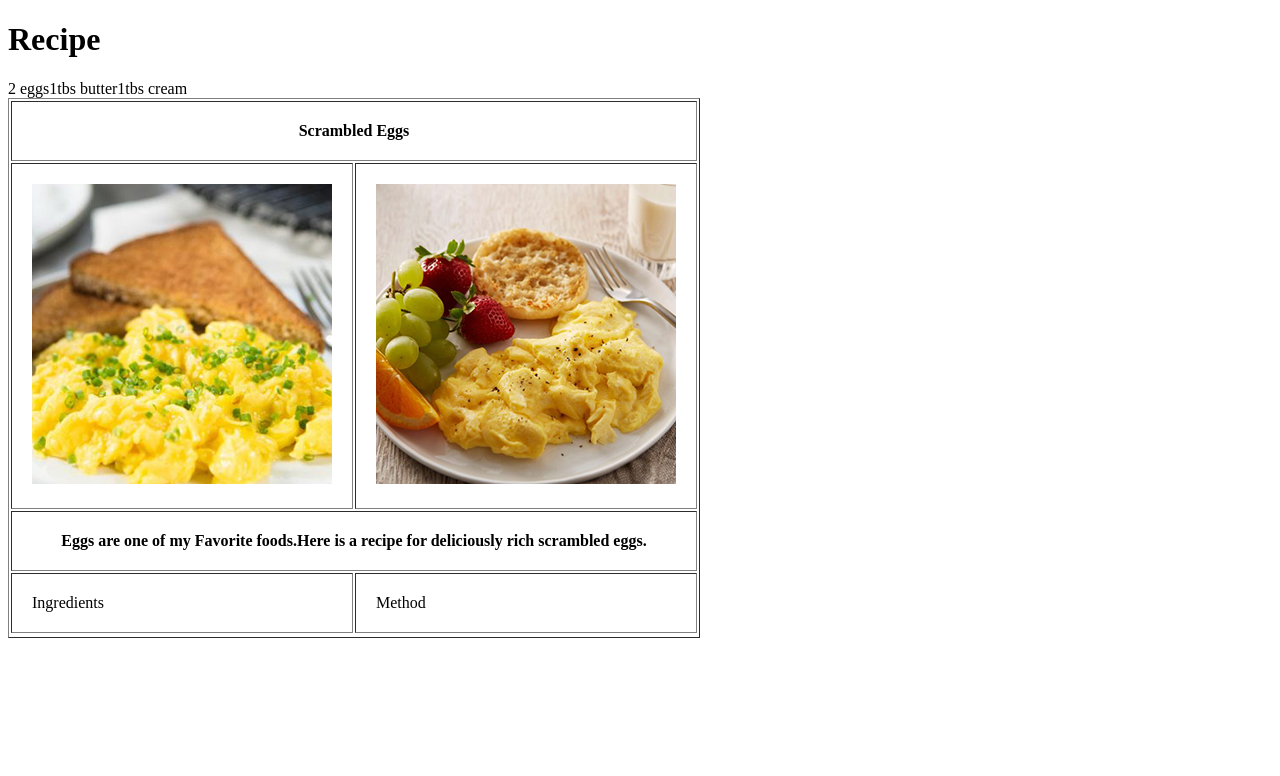
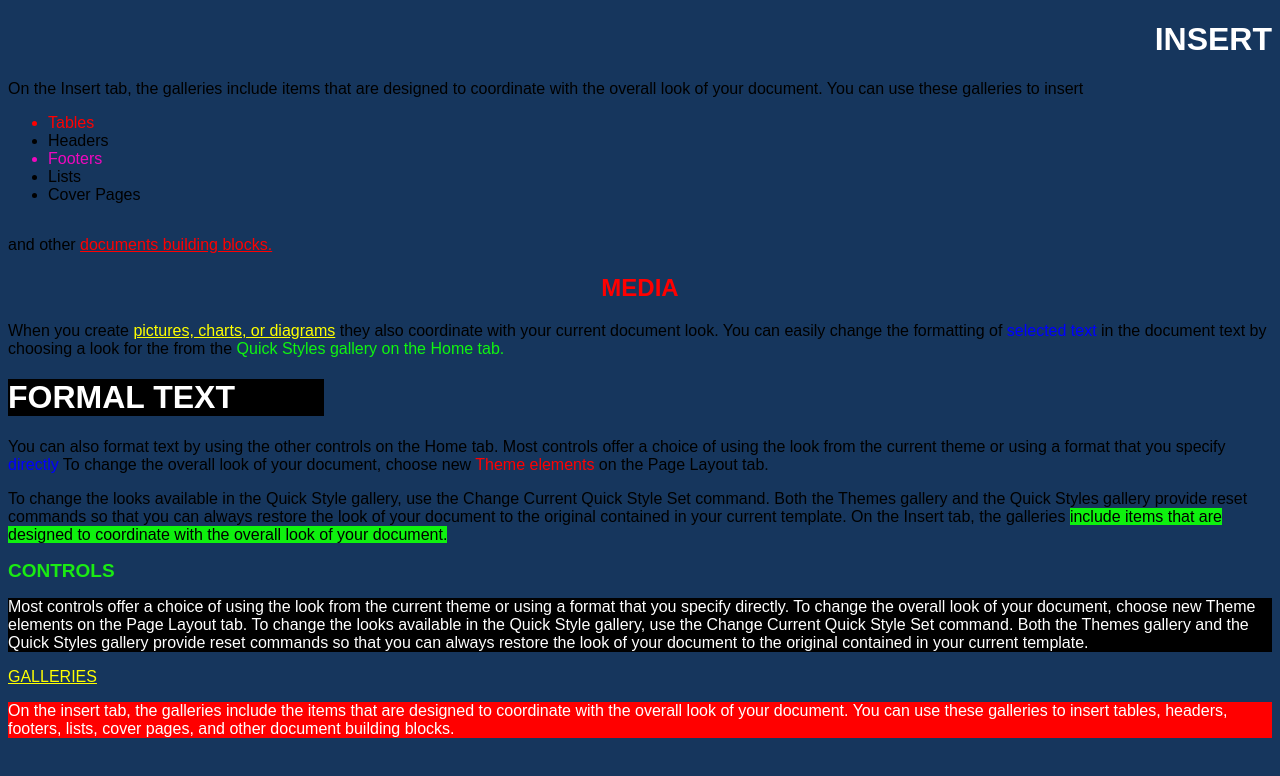
Before and after one commit to jtgalicia/jtgalicia.github.io, a plain HTML site: page activity/index.html in a window 1280 px wide. Drawn offline with Linux system fonts and the light colour scheme.

Commit message:
Add files via upload

```diff
--- a/activity/index.html
+++ b/activity/index.html
@@ -3,33 +3,49 @@
 <head>
     <meta charset="UTF-8">
     <meta name="viewport" content="width=device-width, initial-scale=1.0">
-    <title>Activity</title>
-
+    <title>activity</title>
+    <link rel="stylesheet" href="style.css">
 </head>
 <body>
-    <h1>Recipe</h1>
-    <table border="1" width="50%" cellpadding="20">
-        <tr>
-            <th colspan="3">Scrambled Eggs</th>
-        </tr>
-        <tr>
-            <td class="image-cell"><img src="s-egg.jpg" alt="Scrambled Eggs 1"></td>
+    <h1 class="head1">INSERT</h1>
+    <p class="part1">On the Insert tab, the galleries include items that are designed to coordinate with the overall look of your document. You can use these
+galleries to insert</p>
+    <table>
+        <ul>
+            <li class="line1">Tables</li>
+            <li>Headers</li>
+            <li class="line2">Footers</li>
+            <li>Lists</li>
+            <li>Cover Pages</li>
 
-            <td class="image-cell"><img src="s-egg1.jpg" alt="Scrambled Eggs 2"></td>
-        </tr>
+        </ul>
 
-        <tr>
-            <th colspan="3">Eggs are one of my Favorite foods.Here is a recipe for deliciously rich scrambled eggs.</th>
-        </tr>
-        <tr>
-            <td class="word-cell">Ingredients</td>
-            <td class="word-cell">Method</td>
+    </table>
+    <p class="part2">and other <u class="u1">documents building blocks.</u></p>
 
-        <tr>
-            <tl>2 eggs</tl>
-            <tl>1tbs butter</tl>
-            <tl>1tbs cream</tl>
-        </tr>
+    <h2 class="head2">MEDIA</h2>
+    <p class="part3">When you create <u class="u2">pictures, charts, or diagrams</u> they also coordinate with your current document look. You can easily change the formatting
+    of <span class="s3">selected text</span> in the document text by choosing a look for the from the <span class="s4">Quick Styles gallery on the Home tab.</span></p>
 
+    <h1 class="head3">FORMAL TEXT</h1>
+    <p class="part4">You can also format text by using the other controls on the Home tab. Most controls offer a choice of using the look from the
+    current theme or using a format that you specify <span class="s5">directly</span> To change the overall look of your document, choose new <span class="s6">Theme elements</span> on
+    the Page Layout tab.</p>
+
+    <p class="part5">To change the looks available in the Quick Style gallery, use the Change Current Quick Style Set command. Both the Themes gallery and
+    the Quick Styles gallery provide reset commands so that you can always restore the look of your document to the original contained in
+    your current template. On the Insert tab, the galleries <span class="s7">include items that are designed to coordinate with the overall look of your
+    document.</span></p>
+
+    <h1 class="head4">CONTROLS</h1>
+
+    <p class="part6">Most controls offer a choice of using the look from the current theme or using a format that you specify directly. To change the overall
+    look of your document, choose new Theme elements on the Page Layout tab. To change the looks available in the Quick Style
+    gallery, use the Change Current Quick Style Set command. Both the Themes gallery and the Quick Styles gallery provide reset
+    commands so that you can always restore the look of your document to the original contained in your current template.</p>
+
+    <u class="u3">GALLERIES</u>
+
+    <p class="part7">On the insert tab, the galleries include the items that are designed to coordinate with the overall look of your document. You can use these galleries to insert tables, headers, footers, lists, cover pages, and other document building blocks.</p>
 </body>
 </html>
--- /dev/null
+++ b/activity/style.css
@@ -0,0 +1,86 @@
+.head1{
+    text-align: end;
+    color: white;
+    font-family: Arial;
+}
+
+.head2{
+    text-align: center;
+    color: red;
+    font-family: Arial;
+}
+
+body{
+    background-color: #16365d;
+    font-family: Arial;
+}
+
+.line1{
+    color: red;
+    font-family: Arial;
+}
+
+.line2{
+    color: rgb(240, 8, 190);
+    font-family: Arial;
+}
+
+.head3{
+    color: white;
+    background-color: black;
+    width: 25%;
+    font-family: Arial;
+}
+
+.head4{
+    color: rgb(26, 235, 19);
+    font-size: 19px;
+    font-family: Arial;
+}
+
+.part6{
+    color: white;
+    background-color: black;
+    font-family: Arial;
+}
+
+.u3{
+    color: yellow;
+    font-size: 16px;
+    font-family: Arial;
+}
+
+.part7{
+    color: white;
+    background-color: red;
+    font-family: Arial;
+}
+
+.u1{
+    color: red;
+}
+
+.u2{
+    color: yellow;
+}
+
+.s3{
+    color: blue;
+}
+
+.s4{
+    color: rgb(16, 245, 16);
+}
+
+.s5{
+    color: blue;
+}
+
+.s6{
+    color: red;
+}
+
+.s7{
+    color: black;
+    background-color: rgb(15, 241, 15);
+}
```
